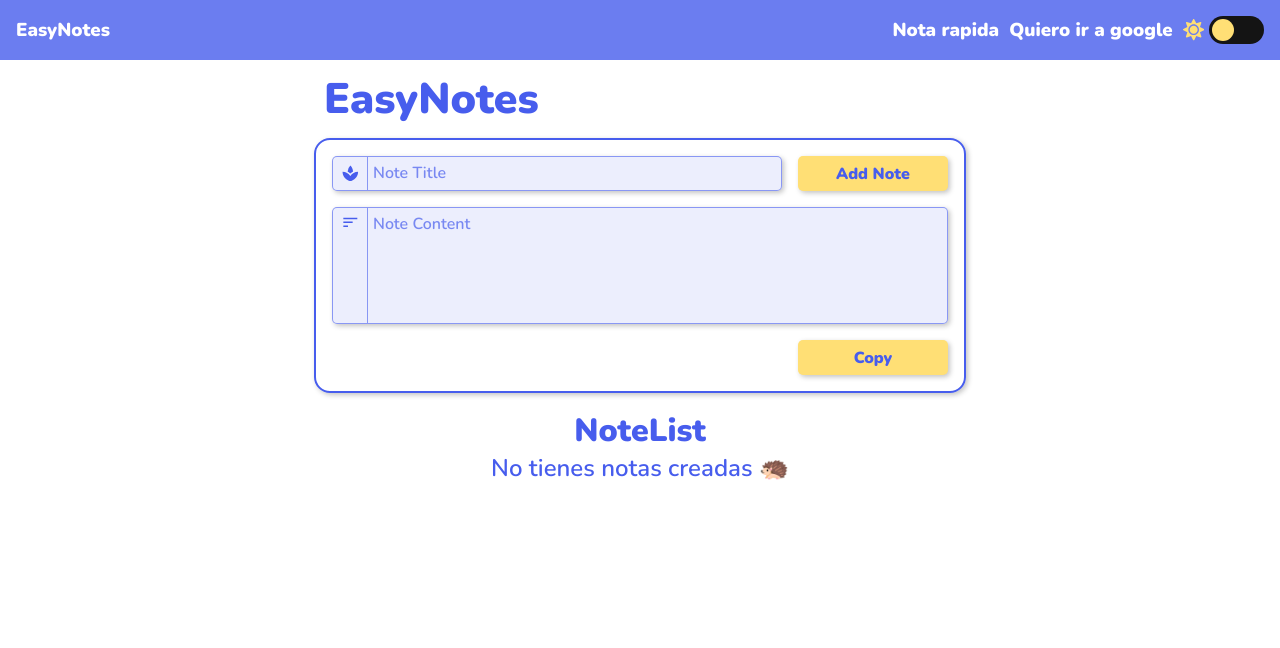
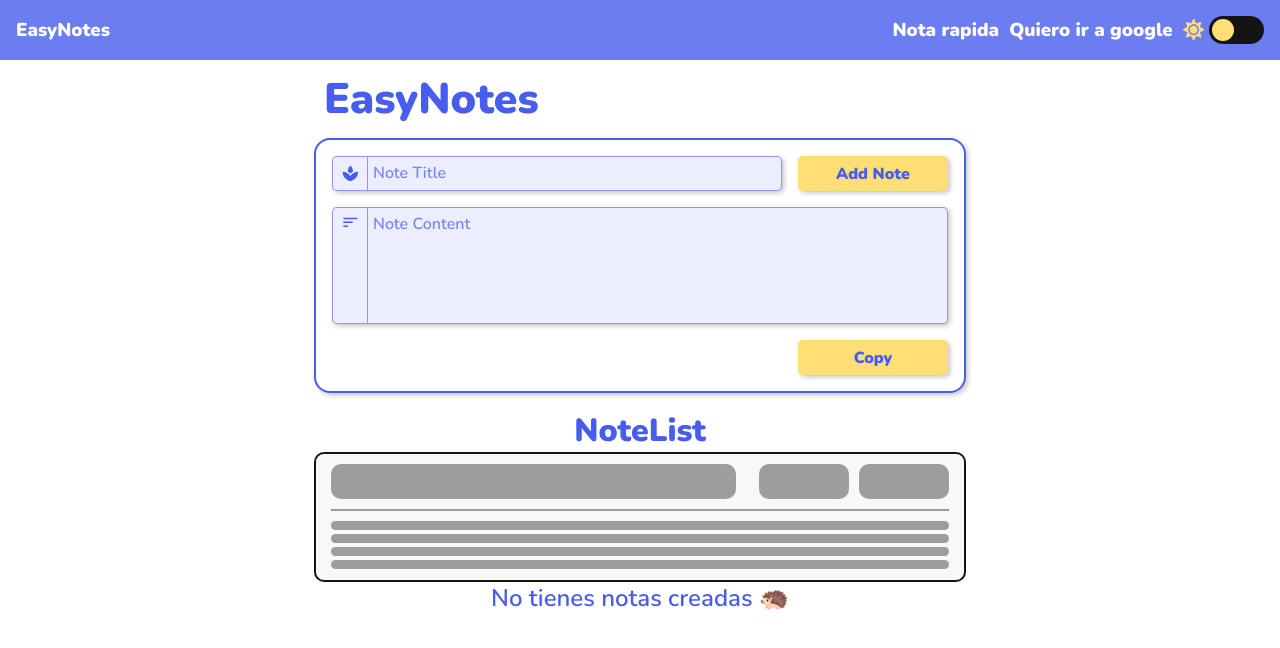
Before and after one commit to Geaglts/EasyNotes, a React app: page /fast in a window 1280 px wide. Shown: the top 648 px of the page. Built offline with nearby package versions, Linux system fonts and the light colour scheme.

Commit message:
Base del skeleton de notas para el white mode

```diff
--- /dev/null
+++ b/src/components/skeletons/Note.tsx
@@ -0,0 +1,23 @@
+import '../../styles/Components/skeletons/Note.scss';
+
+function NoteSkeleton() {
+  return (
+    <div className="NoteSkeleton">
+      <div className="NoteSkeleton__Head">
+        <h1></h1>
+        <div>
+          <button></button>
+          <button></button>
+        </div>
+      </div>
+      <div className="NoteSkeleton__Content">
+        <p></p>
+        <p></p>
+        <p></p>
+        <p></p>
+      </div>
+    </div>
+  );
+}
+
+export { NoteSkeleton };
--- a/src/containers/NoteList.tsx
+++ b/src/containers/NoteList.tsx
@@ -3,11 +3,13 @@ import { connect } from 'react-redux';
 import { allNotes } from '../redux/actions/NotesActions';
 import '../styles/Containers/NoteList.scss';
 
+import { Notes } from '../types';
+
+import Note from '../components/Note';
 import { Context } from '../Context';
-import Note from '../components/Note';
 import { Message } from '../components/Message';
 
-import { Notes } from '../types';
+import { NoteSkeleton } from '../components/skeletons/Note';
 
 interface NoteListProps {
   limit?: number;
@@ -17,19 +19,9 @@ interface NoteListProps {
   allNotes?: () => void;
 }
 
-const loadNotes = ({ notes = [], limit }: NoteListProps) => {
-  if (notes.length === 0) {
-    return <Message textMessage="No tienes notas creadas 🦔" />;
-  } else {
-    return notes.splice(0, limit || notes.length).map((note) => {
-      return <Note key={note._id} {...note} />;
-    });
-  }
-};
-
 function NoteList({
   limit,
-  notes,
+  notes = [],
   loading,
   error,
   allNotes = () => {},
@@ -40,12 +32,22 @@ function NoteList({
     allNotes();
   }, []);
 
+  const loadNotes = () => {
+    if (notes.length === 0) {
+      return <Message textMessage="No tienes notas creadas 🦔" />;
+    } else {
+      return notes.splice(0, limit || notes.length).map((note) => {
+        return <Note key={note._id} {...note} />;
+      });
+    }
+  };
+
   return (
     <div className={`NoteList ${darkTheme ? 'NoteListDark' : ''}`}>
       <h1 className="NoteList__Title">NoteList</h1>
-      {loading && <Message textMessage="Cargando... ✈" />}
+      {true && <NoteSkeleton />}
       {error && <Message textMessage={error} />}
-      {!loading && !error && loadNotes({ limit, notes })}
+      {!loading && !error && loadNotes()}
     </div>
   );
 }
--- /dev/null
+++ b/src/styles/Components/skeletons/Note.scss
@@ -0,0 +1,62 @@
+@import '../../global';
+
+$head-height: 55px;
+$gray-note-skeleton: rgba($dark, 0.4);
+
+.NoteSkeleton {
+  background-color: $white;
+  border-radius: 10px;
+  height: 130px;
+  width: 100%;
+  overflow: hidden;
+  border: 2px solid $dark;
+  padding: 0 15px;
+
+  &__Head {
+    height: $head-height;
+    display: flex;
+    align-items: center;
+    justify-content: space-between;
+
+    h1 {
+      border-radius: 10px;
+      width: 65.5%;
+      height: 35px;
+      background-color: $gray-note-skeleton;
+    }
+
+    & > div {
+      display: flex;
+      align-items: center;
+
+      button + button {
+        margin-left: 10px;
+      }
+
+      button {
+        border-radius: 10px;
+        width: 90px;
+        height: 35px;
+        background-color: $gray-note-skeleton;
+        border: none;
+      }
+    }
+  }
+
+  &__Content {
+    height: 130px - $head-height;
+    padding-top: 10px;
+    border-top: 2px solid $gray-note-skeleton;
+
+    p + p {
+      margin-top: 4px;
+    }
+
+    p {
+      border-radius: 5px;
+      height: 9px;
+      width: 100%;
+      background-color: $gray-note-skeleton;
+    }
+  }
+}
```
